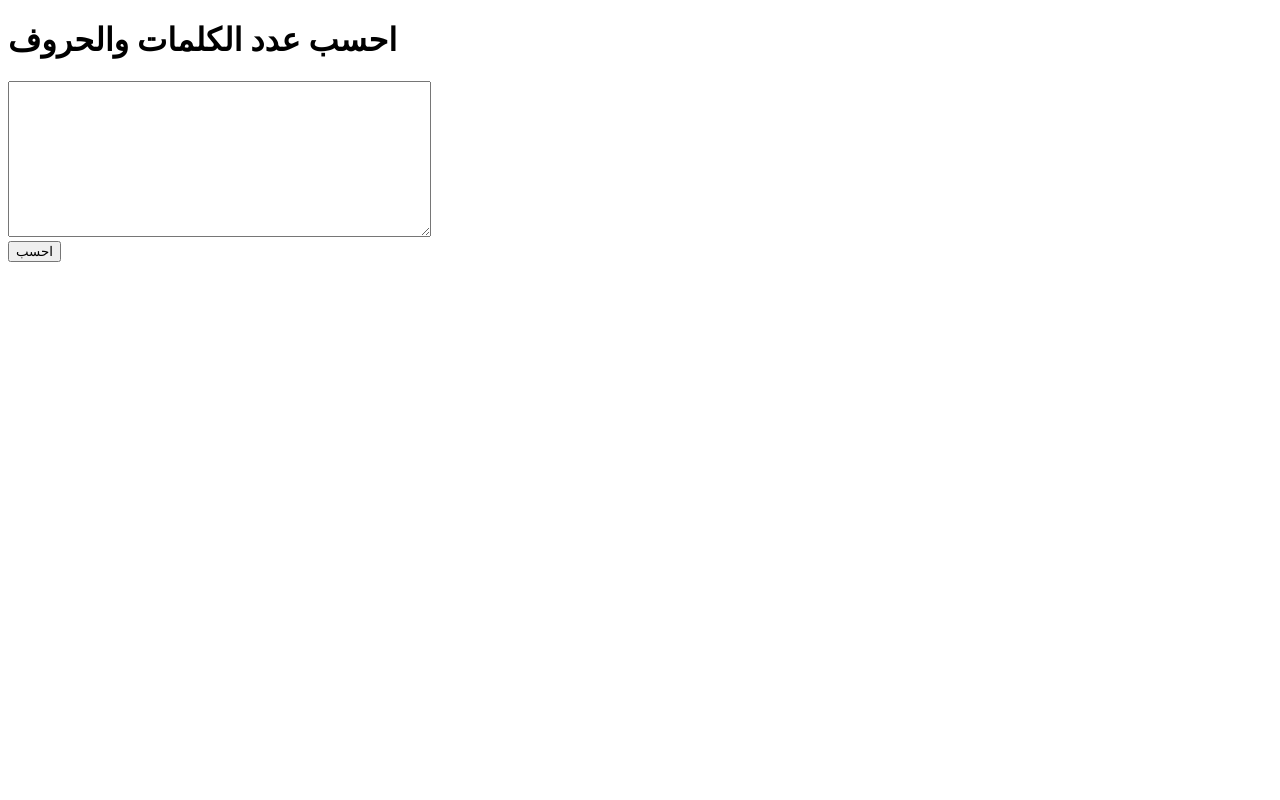
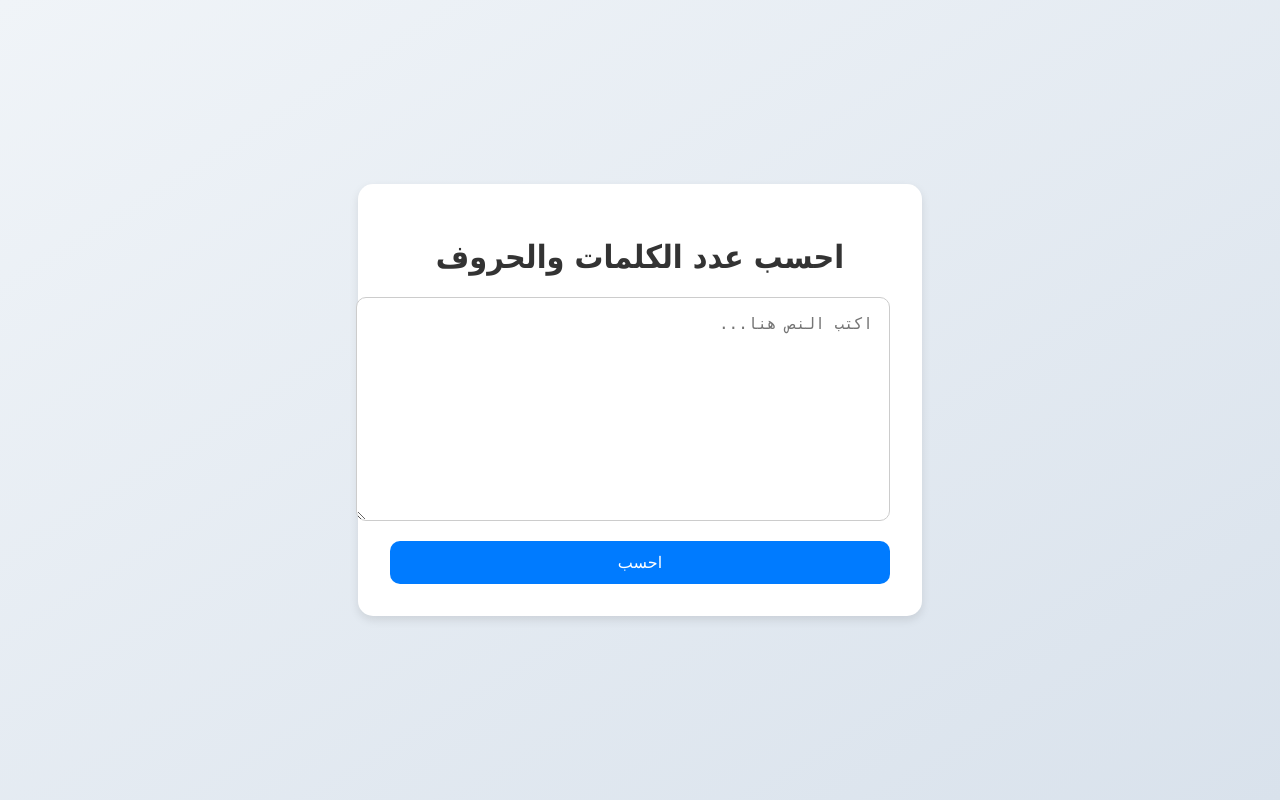
Before and after one commit to ahmadremaw/word-counter-fixed, a Flask app: page / in a window 1280 px wide. Run offline with Flask 3, Linux system fonts and the light colour scheme.

Commit message:
Update index.html

```diff
--- a/templates/index.html
+++ b/templates/index.html
@@ -1,18 +1,80 @@
 <!DOCTYPE html>
-<html lang="ar">
+<html lang="ar" dir="rtl">
 <head>
     <meta charset="UTF-8">
     <title>عداد الكلمات</title>
+    <style>
+        body {
+            font-family: 'Tahoma', sans-serif;
+            background: linear-gradient(to bottom right, #f0f4f8, #d9e2ec);
+            margin: 0;
+            padding: 0;
+            display: flex;
+            justify-content: center;
+            align-items: center;
+            min-height: 100vh;
+        }
+
+        .container {
+            background-color: white;
+            padding: 2rem;
+            border-radius: 15px;
+            box-shadow: 0 4px 10px rgba(0, 0, 0, 0.1);
+            width: 90%;
+            max-width: 500px;
+        }
+
+        h1 {
+            text-align: center;
+            color: #333;
+        }
+
+        textarea {
+            width: 100%;
+            padding: 1rem;
+            font-size: 1rem;
+            border-radius: 10px;
+            border: 1px solid #ccc;
+            resize: vertical;
+        }
+
+        button {
+            width: 100%;
+            margin-top: 1rem;
+            padding: 0.75rem;
+            font-size: 1rem;
+            background-color: #007bff;
+            color: white;
+            border: none;
+            border-radius: 10px;
+            cursor: pointer;
+        }
+
+        button:hover {
+            background-color: #0056b3;
+        }
+
+        .result {
+            margin-top: 1rem;
+            text-align: center;
+            color: #333;
+            font-weight: bold;
+        }
+    </style>
 </head>
 <body>
+    <div class="container">
         <h1>احسب عدد الكلمات والحروف</h1>
         <form method="post">
-        <textarea name="text" rows="10" cols="50"></textarea><br>
+            <textarea name="text" rows="10" placeholder="اكتب النص هنا..."></textarea>
             <button type="submit">احسب</button>
         </form>
         {% if word_count is not none %}
-        <h2>عدد الكلمات: {{ word_count }}</h2>
-        <h2>عدد الحروف: {{ char_count }}</h2>
+        <div class="result">
+            <p>عدد الكلمات: {{ word_count }}</p>
+            <p>عدد الحروف: {{ char_count }}</p>
+        </div>
         {% endif %}
+    </div>
 </body>
 </html>
```
Lines whose indentation alone changed are shown as unchanged.
